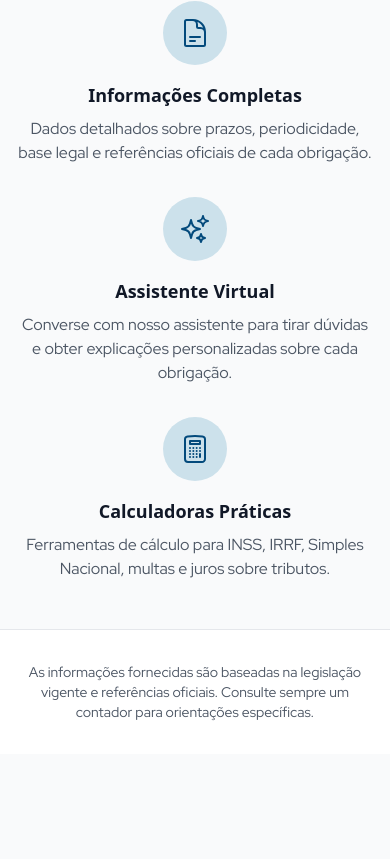
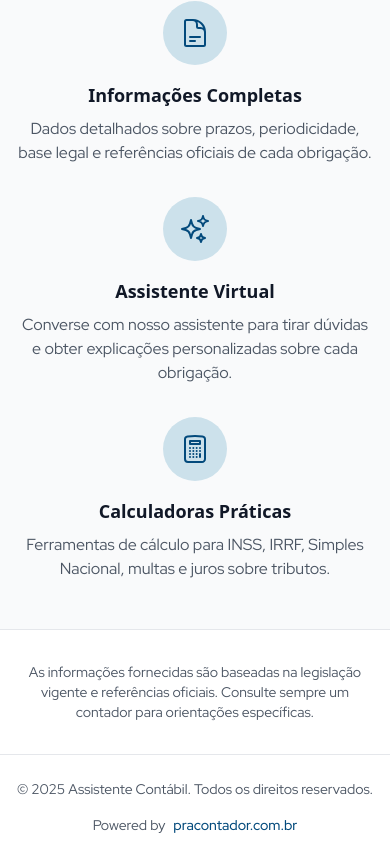
Before and after one commit to medialoop/contab-ia-tools, a React (Vite) app: page / in a window 390 px wide. Shown: the part 1916-2775 px from the top of the page. Before the commit the page ends 2670 px from the top, so only its background shows below. Built offline with nearby package versions, Linux system fonts and the light colour scheme; a web font is replaced by a local one.

Commit message:
Add footer with pracontador.com.br link
- Create new Footer component with copyright and link to pracontador.com.br
- Integrate Footer into App.jsx layout
- Footer positioned at bottom using flex layout with mt-auto
- Responsive design with mobile and desktop layouts

```diff
--- a/src/App.jsx
+++ b/src/App.jsx
@@ -1,6 +1,7 @@
 import { BrowserRouter as Router, Routes, Route, Navigate } from 'react-router-dom';
 import { HelmetProvider } from '@dr.pogodin/react-helmet';
 import Header from './components/Header';
+import Footer from './components/Footer';
 import Home from './pages/Home';
 import CategoryPage from './pages/CategoryPage';
 import CNAESearch from './pages/CNAESearch';
@@ -29,6 +30,7 @@ function App() {
             <Route path="/cnae" element={<CNAESearch />} />
             <Route path="*" element={<Navigate to="/" replace />} />
           </Routes>
+          <Footer />
         </div>
       </Router>
     </HelmetProvider>
--- /dev/null
+++ b/src/components/Footer.jsx
@@ -0,0 +1,24 @@
+export default function Footer() {
+  return (
+    <footer className="bg-white border-t border-gray-200 mt-auto">
+      <div className="max-w-7xl mx-auto px-4 sm:px-6 lg:px-8 py-6">
+        <div className="flex flex-col md:flex-row items-center justify-between gap-4">
+          <div className="text-gray-600 text-sm">
+            © {new Date().getFullYear()} Assistente Contábil. Todos os direitos reservados.
+          </div>
+          <div className="flex items-center gap-2">
+            <span className="text-gray-600 text-sm">Powered by</span>
+            <a
+              href="https://pracontador.com.br"
+              target="_blank"
+              rel="noopener noreferrer"
+              className="text-primary-600 hover:text-primary-800 font-medium text-sm transition-colors duration-200"
+            >
+              pracontador.com.br
+            </a>
+          </div>
+        </div>
+      </div>
+    </footer>
+  );
+}
```
